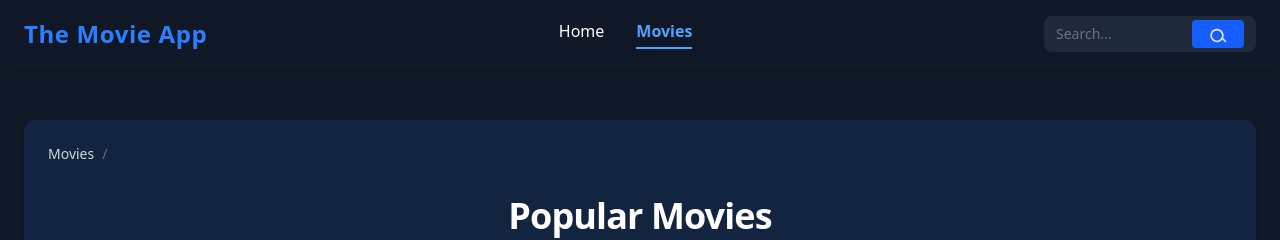
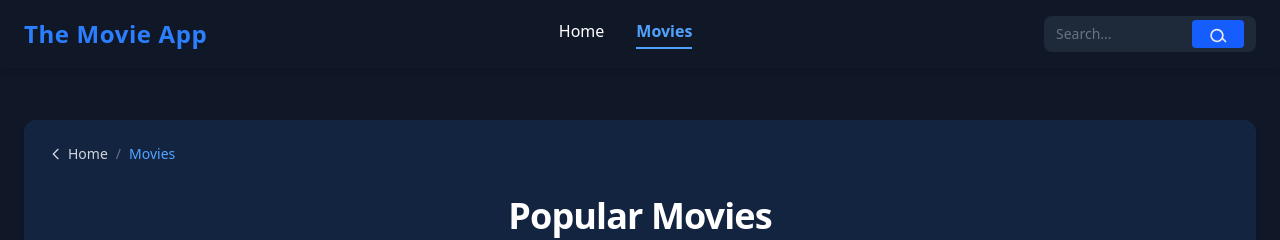
Before and after one commit to G3RGES/The-Movie-App, a React (Vite) app: page /movies in a window 1280 px wide. Shown: the top 240 px of the page. Built offline with nearby package versions, Linux system fonts and the light colour scheme; no server answers.

Commit message:
Update Movies.jsx

```diff
--- a/src/Components/Movies/Movies.jsx
+++ b/src/Components/Movies/Movies.jsx
@@ -1,6 +1,7 @@
 import axios from "axios";
 import React, { useEffect, useState } from "react";
 import Movie from "./Movie";
+import { useNavigate } from "react-router-dom";
 
 const Movies = () => {
   const API_KEY = "d4b6bc723ac291b078823a9b64bd3e08";
@@ -34,14 +35,38 @@ const Movies = () => {
     if (page > 1) setPage((prev) => prev - 1);
   };
 
+  const navigate = useNavigate();
+
+  const handleBack = () => navigate(`/`);
+
   return (
     <div className="container mx-auto p-6 mt-10 bg-[#132440] text-white shadow-md rounded-xl">
-      <div className="flex  items-center gap-2 text-gray-300 mb-8 text-sm">
-        <p className="flex cursor-auto items-center gap-1 hover:text-blue-400 transition">
-          <span>Movies</span>
-        </p>
+      <div className="flex items-center gap-2 text-gray-300 mb-8 text-sm">
+        <button
+          onClick={handleBack}
+          className="flex items-center gap-1 hover:text-blue-400 transition"
+        >
+          <svg
+            xmlns="http://www.w3.org/2000/svg"
+            fill="none"
+            viewBox="0 0 24 24"
+            strokeWidth="2"
+            stroke="currentColor"
+            className="w-4 h-4"
+          >
+            <path
+              strokeLinecap="round"
+              strokeLinejoin="round"
+              d="M15 19l-7-7 7-7"
+            />
+          </svg>
+          <span>Home</span>
+        </button>
 
         <span className="text-gray-500">/</span>
+        <span className="text-blue-400 font-medium truncate max-w-[200px]">
+          Movies
+        </span>
       </div>
 
       <h1 className="text-4xl font-bold mb-8 text-center tracking-tight">
```
